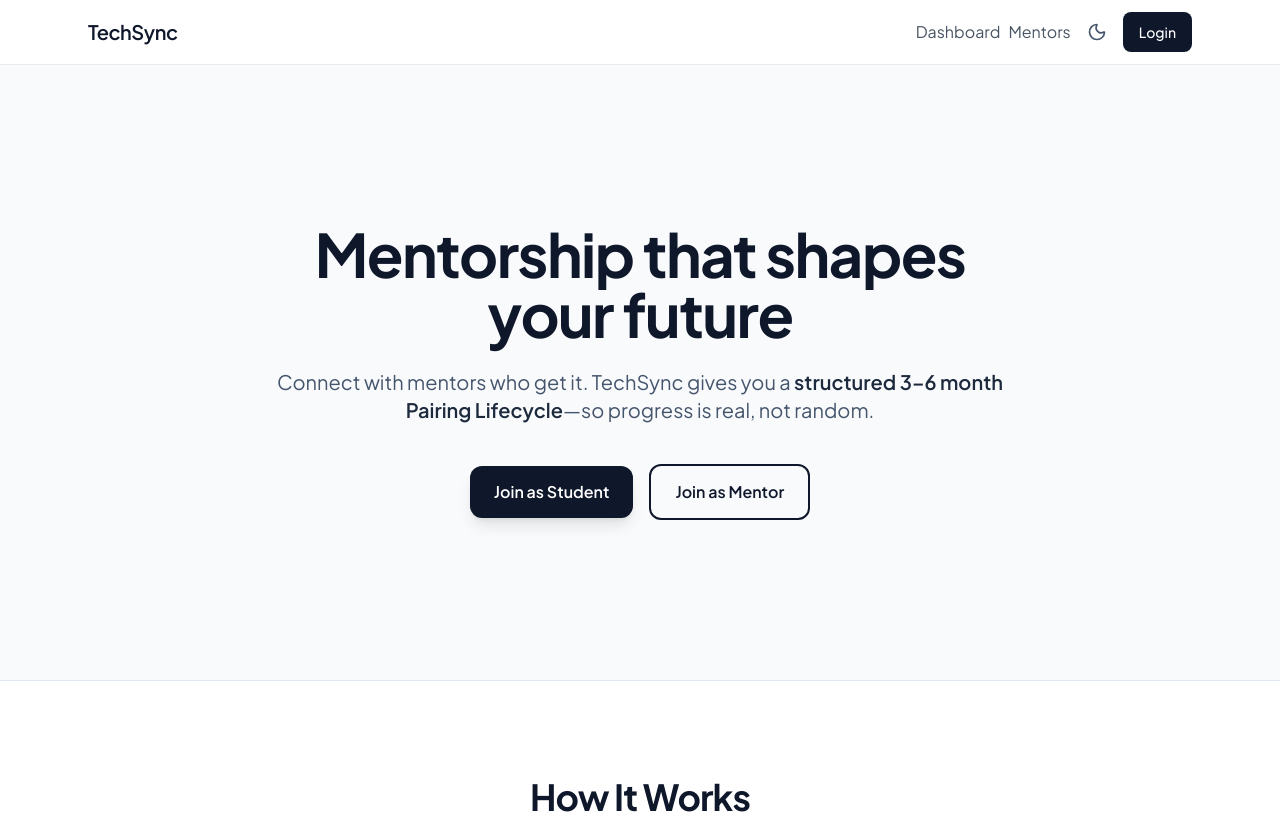
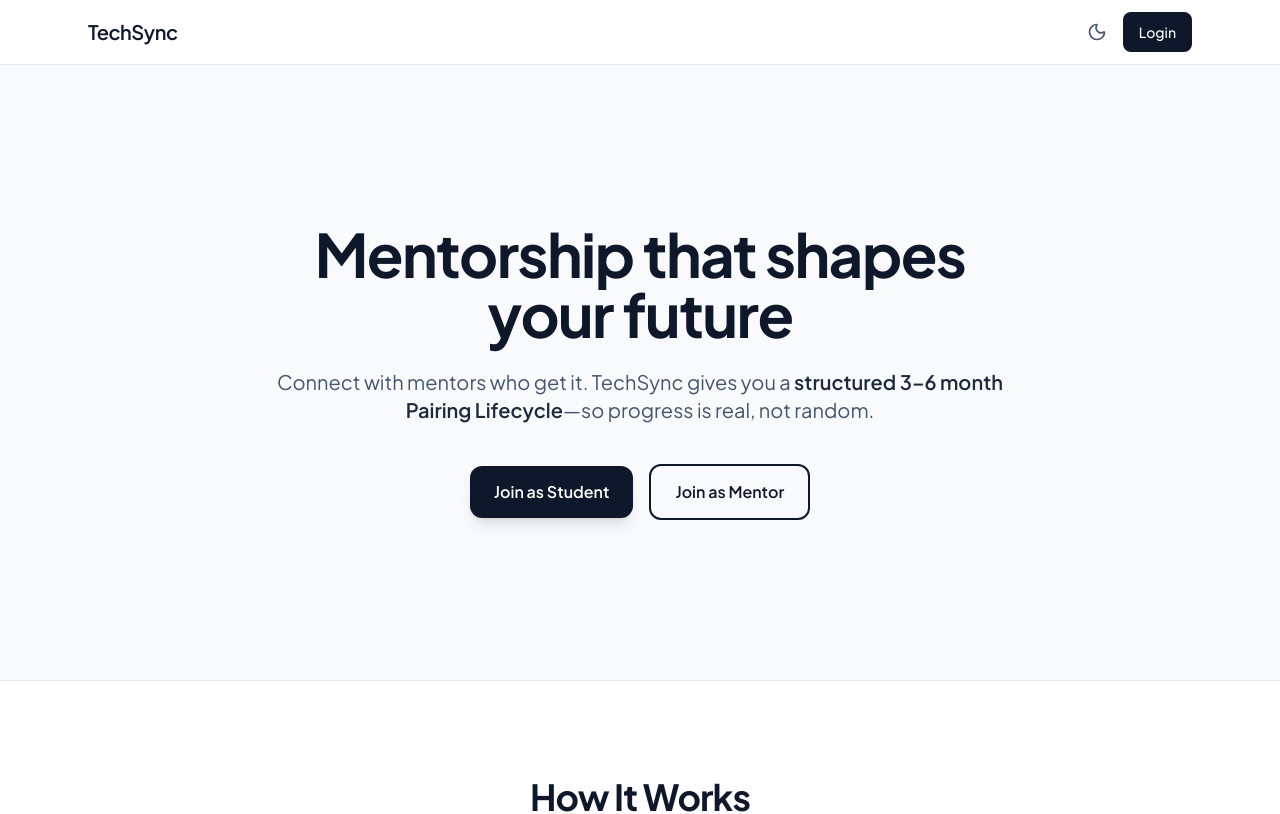
Before and after one commit to Tabbymargaret/techsync, a React (Vite) app: page / in a window 1280 px wide. Shown: the top 814 px of the page. Built offline with nearby package versions, Linux system fonts and the light colour scheme; no server answers.

Commit message:
Update dashboard

```diff
--- a/src/components/NavBar.tsx
+++ b/src/components/NavBar.tsx
@@ -16,12 +16,6 @@ export default function Navbar({ onLogout }: NavBarProps) {
           TechSync
         </Link>
         <div className="flex items-center gap-2">
-          <Link to="/dashboard" className="text-gray-600 hover:text-blue-600">
-            Dashboard
-          </Link>
-          <Link to="/mentors" className="text-gray-600 hover:text-blue-600">
-            Mentors
-          </Link>
           <ThemeToggle />
           {onLogout ? (
             <button
```
